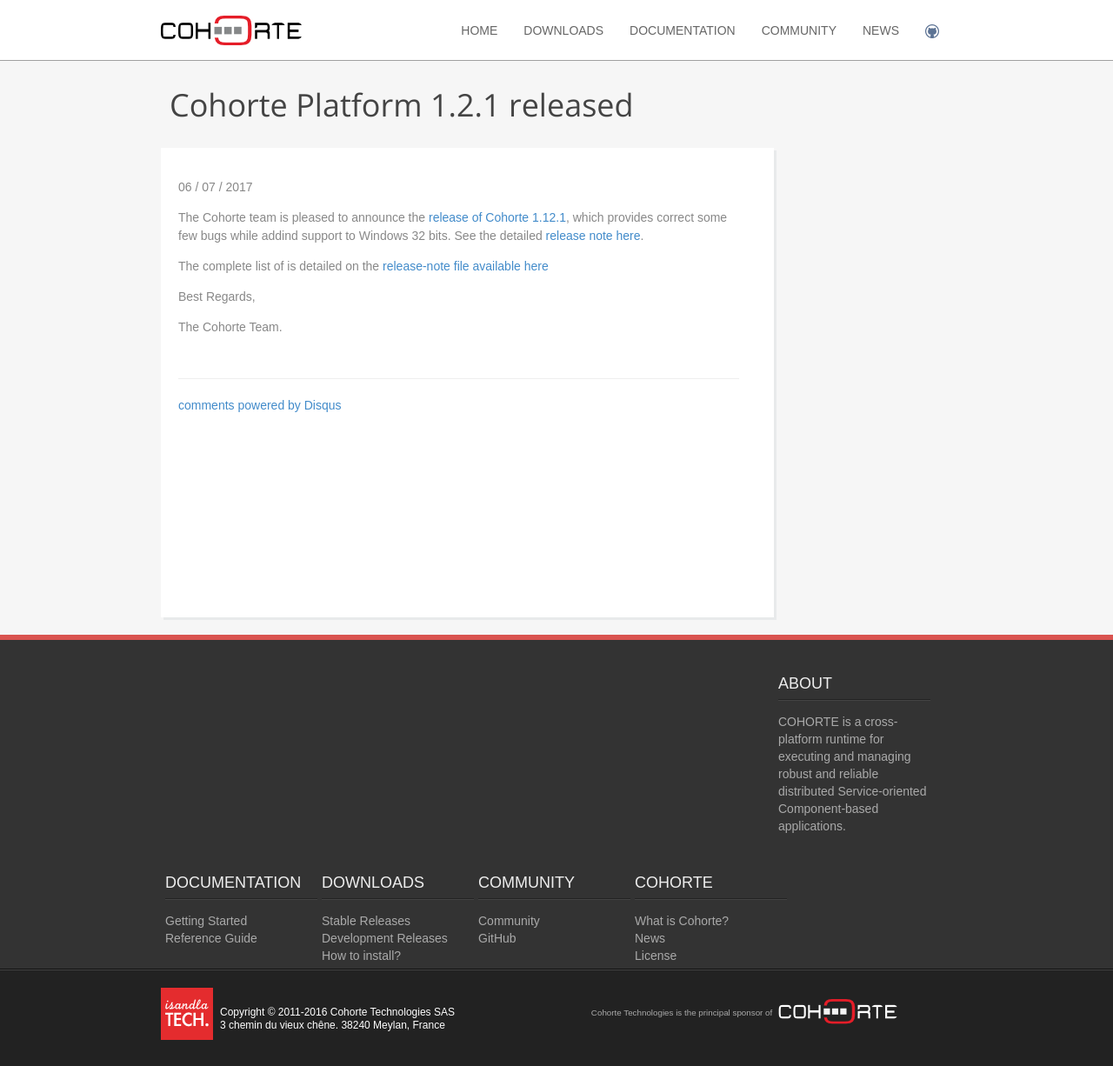
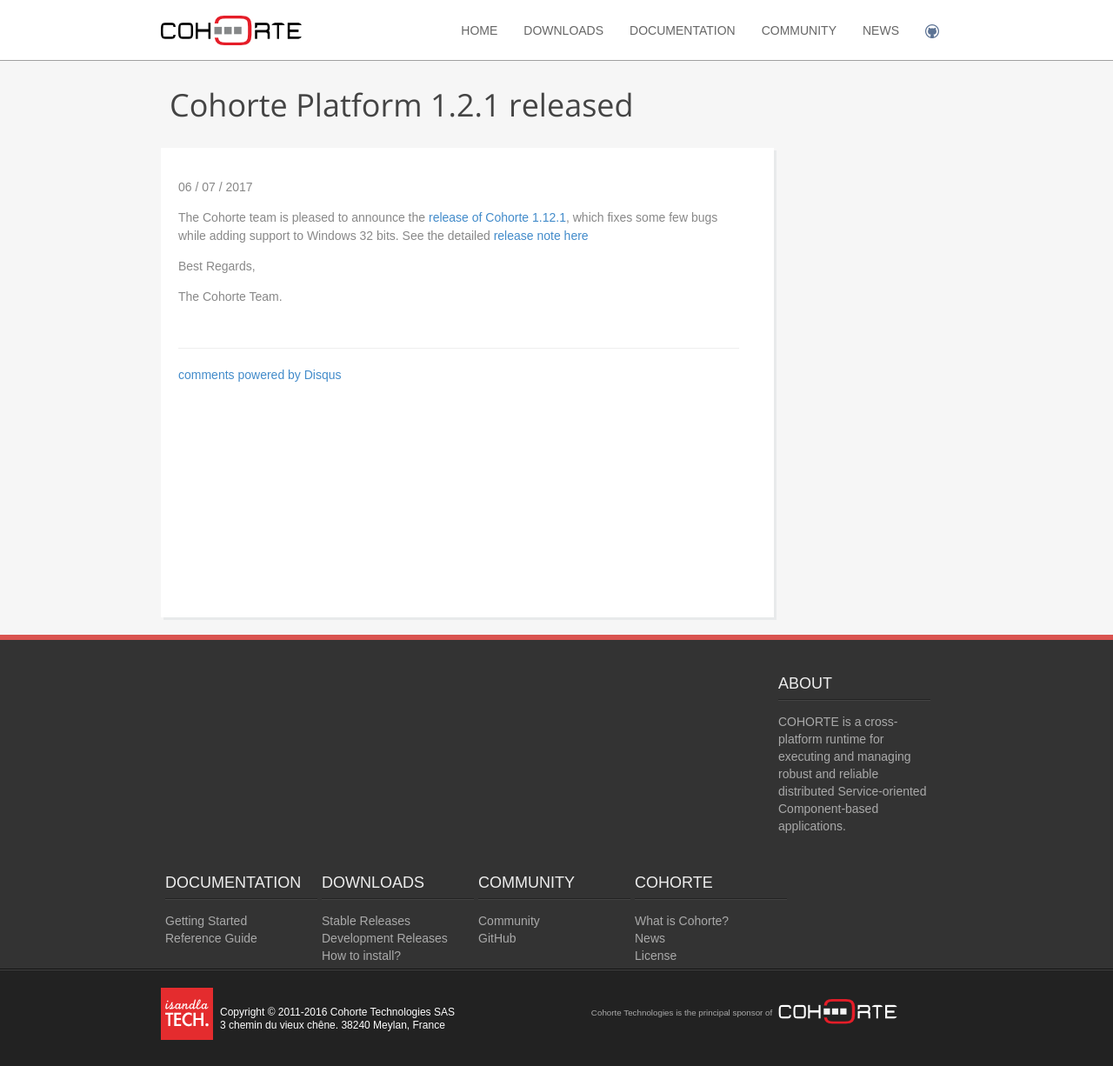
Before and after one commit to cohorte/cohorte.github.io, a Jekyll site: the page built from _posts/2017-07-06-cohorte-release-1.2.1.md, in a window 1280 px wide and 1226 px high. Shown: the whole window at 87% size. Built offline with Jekyll 4.4.1, drawn with Linux system fonts in a browser that asks for light colours; comment, search, counter and statistics services are not loaded.

Commit message:
correct typo

```diff
--- a/_posts/2017-07-06-cohorte-release-1.2.1.md
+++ b/_posts/2017-07-06-cohorte-release-1.2.1.md
@@ -7,10 +7,7 @@
 
 06 / 07 / 2017
 
-The Cohorte team is pleased to announce the [release of Cohorte 1.12.1](/downloads/), which provides correct some few bugs while addind support to Windows 32 bits. See the detailed [release note here]().
-
-The complete list of is detailed on the [release-note file available here](https://nrm.cohorte.tech/repository/cohorte-releases/org/cohorte/platforms/cohorte/1.2.1/cohorte-1.2.1-changelog.txt)
-
+The Cohorte team is pleased to announce the [release of Cohorte 1.12.1](/downloads/), which fixes some few bugs while adding support to Windows 32 bits. See the detailed [release note here](https://nrm.cohorte.tech/repository/cohorte-releases/org/cohorte/platforms/cohorte/1.2.1/cohorte-1.2.1-changelog.txt)
 
 
 <div id="one-page-generator-end"></div>
```
